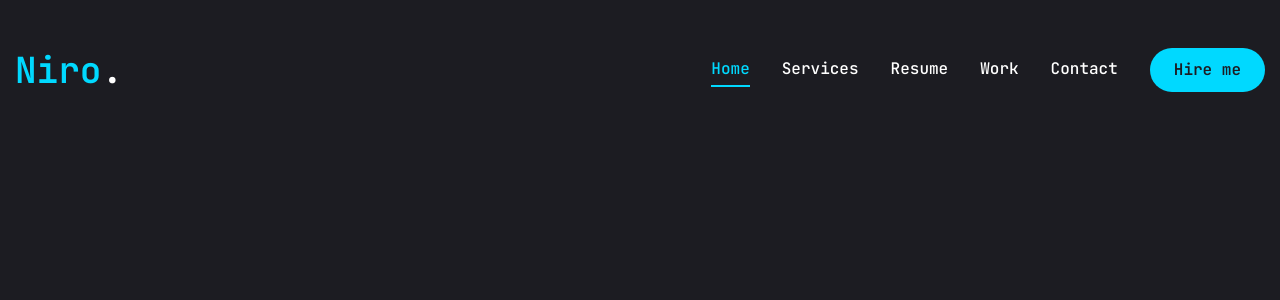
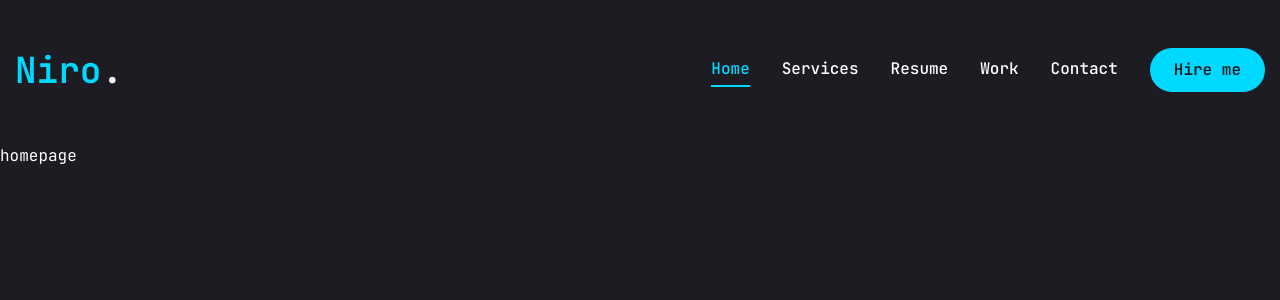
Before and after one commit to 29Niro/niro-portfolio, a Next.js app: page / in a window 1280 px wide. Shown: the top 300 px of the page. Built offline with nearby package versions, Linux system fonts and the light colour scheme.

Commit message:
fix render error in pages

```diff
--- a/app/layout.js
+++ b/app/layout.js
@@ -20,7 +20,7 @@ export const metadata = {
 export default function RootLayout({ children }) {
   return (
     <html lang="en">
-      <body className={[jetbrainsMono.variable]}>
+      <body className={jetbrainsMono.variable}>
         <Header />
         <StairTransition />
         <PageTransition>{children}</PageTransition>
--- a/components/PageTransition.js
+++ b/components/PageTransition.js
@@ -6,21 +6,24 @@ import { usePathname } from 'next/navigation';
 const PageTransition = ({ children }) => {
   const pathname = usePathname();
   return (
-    <AnimatePresence>
-      <div key={pathname}>
-        <motion.div
-          initial={{ opacity: 1 }}
-          animate={{
-            opacity: 0,
-            transition: { delay: 1, duration: 0.4, ease: 'easeInOut' },
-          }}
-          className="h-screen w-screen fixed top-0 left-0 bg-primary pointer-events-none"
-          exit={{ opacity: 0 }}
-          transition={{ duration: 0.5 }}
-        >
-          {children}
-        </motion.div>
-      </div>
+    <AnimatePresence mode="wait">
+      <motion.div
+        key={pathname}
+        initial={{ opacity: 1 }}
+        exit={{ opacity: 0 }}
+        transition={{ duration: 0.4, ease: 'easeInOut' }}
+      >
+        {children}
+      </motion.div>
+
+      <motion.div
+        initial={{ opacity: 1 }}
+        animate={{
+          opacity: 0,
+          transition: { delay: 0.5, duration: 0.4, ease: 'easeInOut' }, // Adjust timing as needed
+        }}
+        className="h-screen w-screen fixed top-0 bg-primary pointer-events-none"
+      />
     </AnimatePresence>
   );
 };
```
